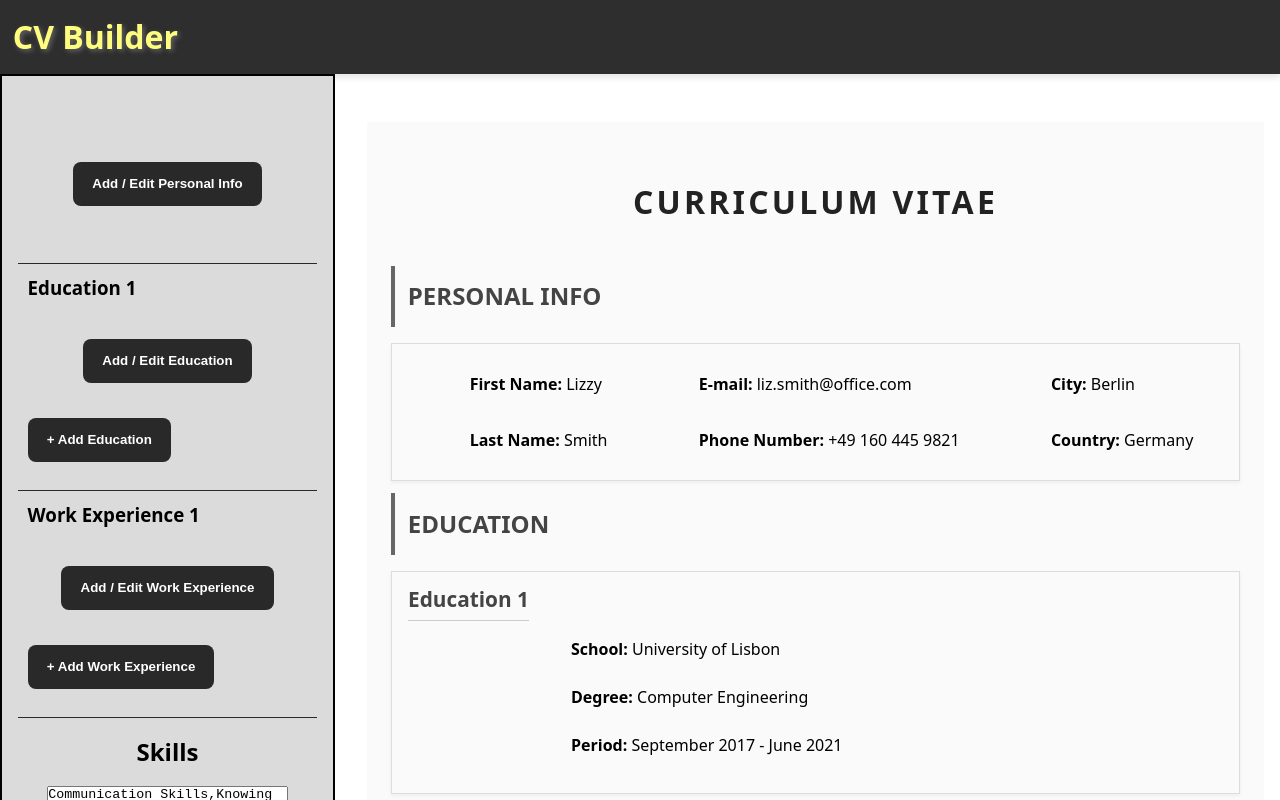
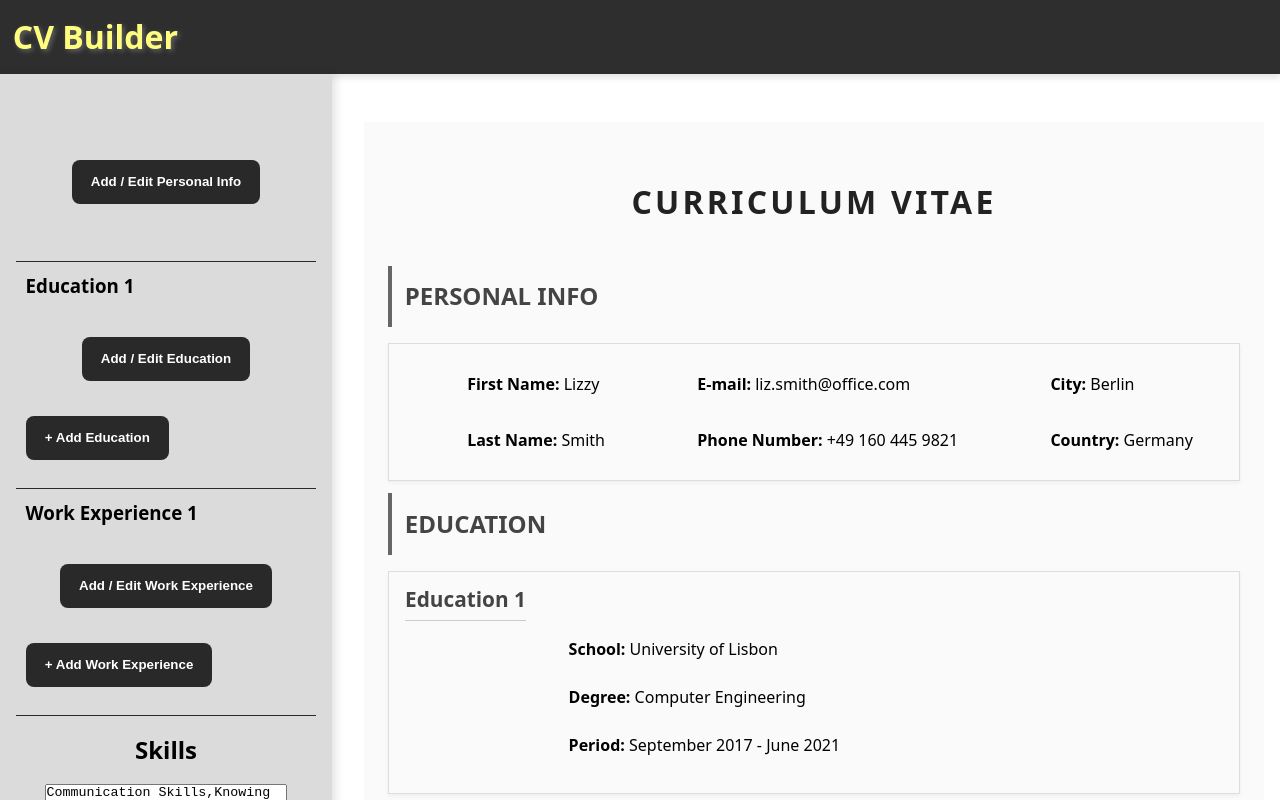
Before and after one commit to FreeFallRush/cv-application, a React (Vite) app: page / in a window 1280 px wide. Shown: the top 800 px of the page. Built offline with nearby package versions, Linux system fonts and the light colour scheme.

Commit message:
Added box shadow to sidebar in App.css

```diff
--- a/src/App.css
+++ b/src/App.css
@@ -7,7 +7,7 @@
 .sidebar {
   flex: 1;
   max-width: 350px;
-  border: 2px solid black;
+  box-shadow: 2px 0 10px rgba(0, 0, 0, 0.15);
   background-color: #dbdbdb;
   padding: 1rem;
   overflow-y: auto;
```
